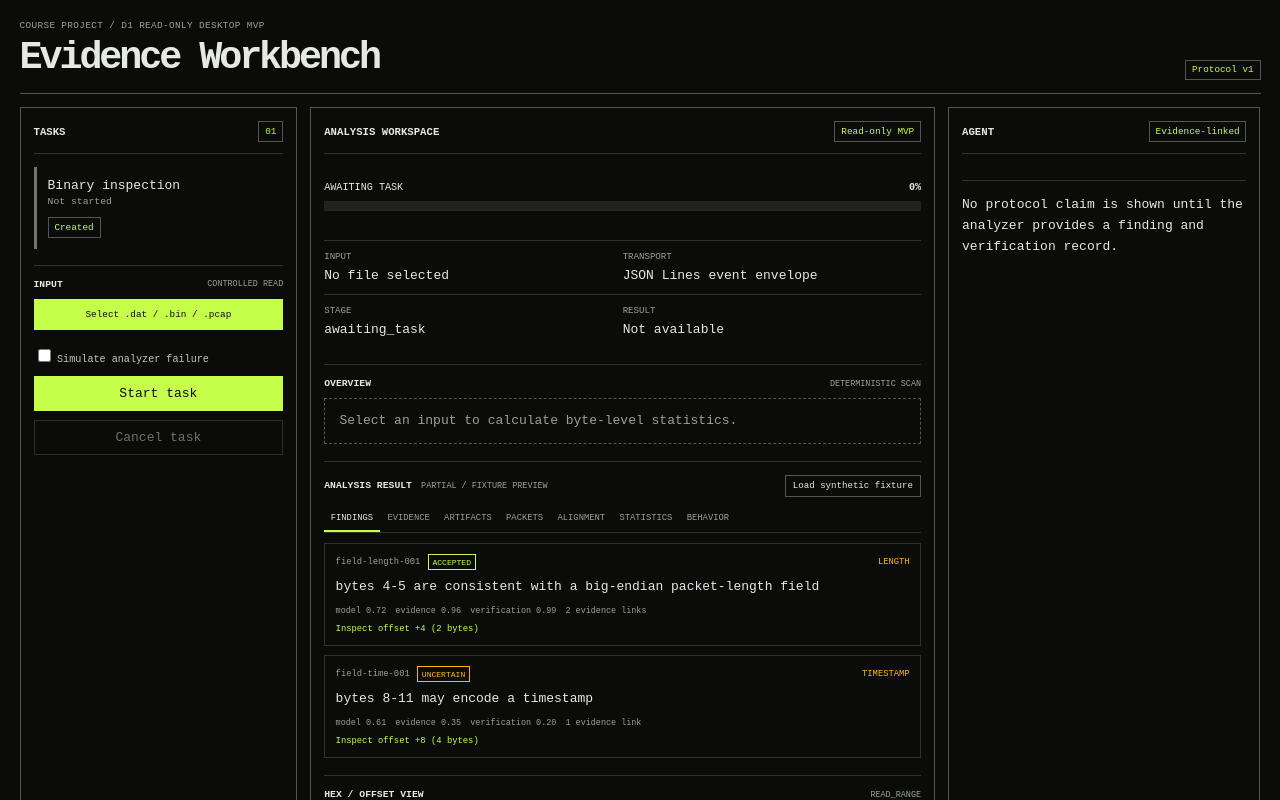
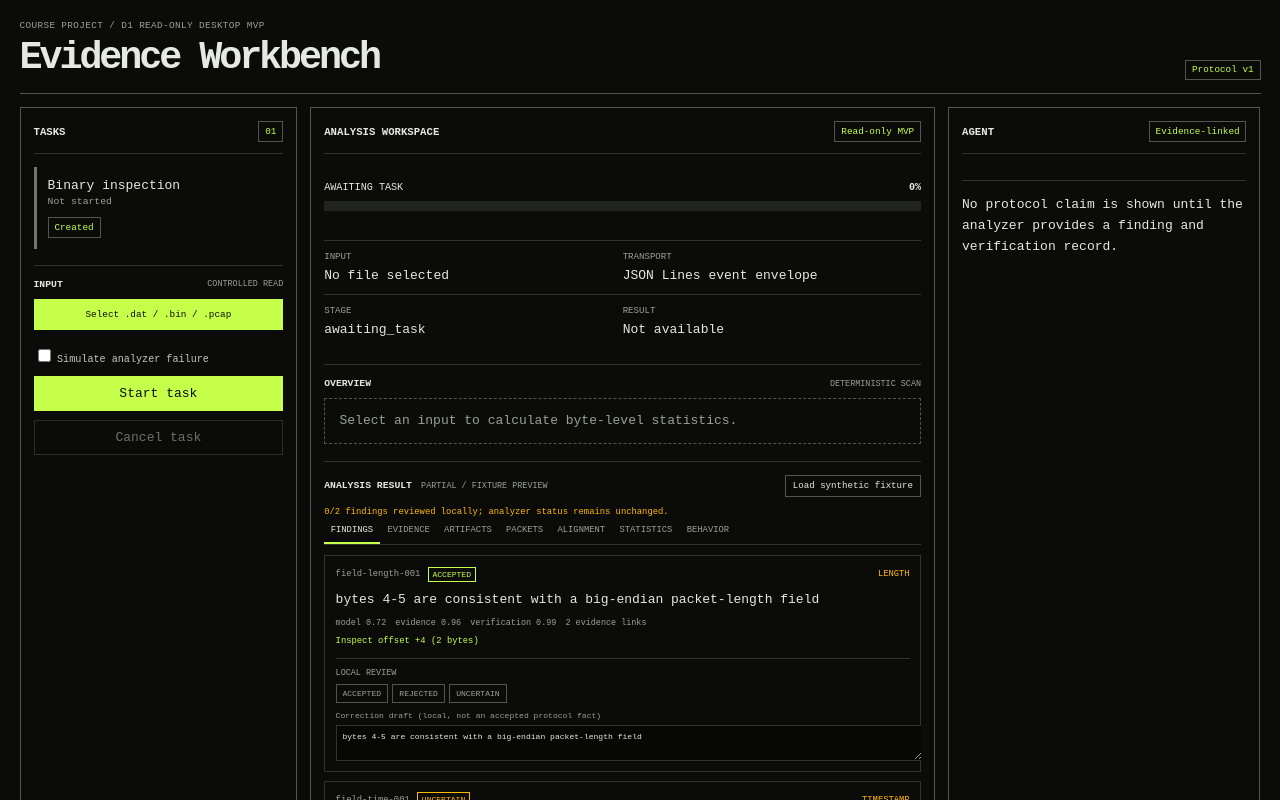
Before and after one commit to dddd2024/Course-Project, a React (Vite) app in the folder apps/desktop/: page / in a window 1280 px wide. Both pictures are taken after a click on the button "Load synthetic fixture". Shown: the top 800 px of the page. Built offline with nearby package versions, Linux system fonts and the light colour scheme.

Commit message:
feat(desktop): add local finding review controls

```diff
--- a/apps/desktop/src/AnalysisViews.tsx
+++ b/apps/desktop/src/AnalysisViews.tsx
@@ -5,6 +5,7 @@ import type {
   ArtifactRef,
   ByteLocation,
   EvidenceRecord,
+  FindingReview,
 } from "./analysisContracts";
 import { scoreLabel } from "./analysisContracts";
 
@@ -41,10 +42,17 @@ function StatusBadge({ status }: { status: AnalysisFinding["status"] }) {
 function FindingCard({
   finding,
   onJump,
+  review,
+  onReviewChange,
 }: {
   finding: AnalysisFinding;
   onJump: (location: ByteLocation) => void;
+  review?: FindingReview;
+  onReviewChange: (review: FindingReview) => void;
 }) {
+  const setDecision = (decision: FindingReview["decision"]) => {
+    onReviewChange({ decision, correction: review?.correction || finding.claim });
+  };
   return (
     <article className="finding-card">
       <div className="finding-heading">
@@ -63,6 +71,36 @@ function FindingCard({
           Inspect offset +{finding.location.offset} ({finding.location.length} bytes)
         </button>
       )}
+      <div className="finding-review">
+        <div className="review-heading">
+          <span>Local review</span>
+          {review && <StatusBadge status={review.decision} />}
+        </div>
+        <div className="review-actions" role="group" aria-label={`Review ${finding.findingId}`}>
+          {(["ACCEPTED", "REJECTED", "UNCERTAIN"] as const).map((decision) => (
+            <button
+              className={review?.decision === decision ? "review-button selected" : "review-button"}
+              key={decision}
+              onClick={() => setDecision(decision)}
+              aria-pressed={review?.decision === decision}
+              type="button"
+            >
+              {decision}
+            </button>
+          ))}
+        </div>
+        <label className="review-correction">
+          <span>Correction draft (local, not an accepted protocol fact)</span>
+          <textarea
+            value={review?.correction ?? finding.claim}
+            onChange={(event) => onReviewChange({
+              decision: review?.decision ?? "UNCERTAIN",
+              correction: event.target.value,
+            })}
+            rows={2}
+          />
+        </label>
+      </div>
     </article>
   );
 }
@@ -139,17 +177,27 @@ export function AnalysisViewContent({
   view,
   result,
   onJump,
+  reviews,
+  onReviewChange,
 }: {
   view: AnalysisViewName;
   result: AnalysisResult | null;
   onJump: (location: ByteLocation) => void;
+  reviews: Record<string, FindingReview>;
+  onReviewChange: (findingId: string, review: FindingReview) => void;
 }) {
   if (!result) return <EmptyResult />;
   if (view === "findings") {
     return (
       <div className="result-list">
         {result.findings.length > 0 ? result.findings.map((finding) => (
-          <FindingCard key={finding.findingId} finding={finding} onJump={onJump} />
+          <FindingCard
+            key={finding.findingId}
+            finding={finding}
+            onJump={onJump}
+            review={reviews[finding.findingId]}
+            onReviewChange={(review) => onReviewChange(finding.findingId, review)}
+          />
         )) : <div className="result-empty"><strong>No findings</strong><p>The result contains no protocol claims.</p></div>}
       </div>
     );
--- a/apps/desktop/src/App.tsx
+++ b/apps/desktop/src/App.tsx
@@ -1,7 +1,7 @@
 import { useEffect, useMemo, useState } from "react";
 import { AnalysisTabs, AnalysisViewContent } from "./AnalysisViews";
 import { demoAnalysisResult } from "./fixtures/demoAnalysisResult";
-import type { AnalysisViewName, ByteLocation, AnalysisResult } from "./analysisContracts";
+import type { AnalysisViewName, ByteLocation, FindingReview, AnalysisResult } from "./analysisContracts";
 import {
   cancelTask,
   inspectInput,
@@ -133,6 +133,7 @@ export function App() {
   const [analysisResult, setAnalysisResult] = useState<AnalysisResult | null>(null);
   const [activeView, setActiveView] = useState<AnalysisViewName>("findings");
   const [focusedLocation, setFocusedLocation] = useState<ByteLocation | null>(null);
+  const [findingReviews, setFindingReviews] = useState<Record<string, FindingReview>>({});
 
   useEffect(() => {
     let unlisten: (() => void) | undefined;
@@ -204,11 +205,16 @@ export function App() {
     setAnalysisResult(demoAnalysisResult);
     setActiveView("findings");
     setFocusedLocation(null);
+    setFindingReviews({});
   }
 
   function jumpToLocation(location: ByteLocation) {
     setFocusedLocation(location);
     setRangeOffset(Math.floor(location.offset / RANGE_SIZE) * RANGE_SIZE);
+  }
+
+  function updateFindingReview(findingId: string, review: FindingReview) {
+    setFindingReviews((current) => ({ ...current, [findingId]: review }));
   }
 
   async function stopTask() {
@@ -292,11 +298,18 @@ export function App() {
               <div><h3>Analysis result</h3><span>{analysisResult ? analysisResult.status + " / fixture preview" : "awaiting result"}</span></div>
               <button className="secondary compact" onClick={loadFixture}>Load synthetic fixture</button>
             </div>
+            {analysisResult && <p className="review-summary">{Object.keys(findingReviews).length}/{analysisResult.findings.length} findings reviewed locally; analyzer status remains unchanged.</p>}
             <AnalysisTabs active={activeView} onChange={setActiveView} hasResult={analysisResult !== null} />
             {focusedLocation && (
               <p className="focus-note">Hex focus: {focusedLocation.inputId} @ +{focusedLocation.offset} ({focusedLocation.length} bytes)</p>
             )}
-            <AnalysisViewContent view={activeView} result={analysisResult} onJump={jumpToLocation} />
+            <AnalysisViewContent
+              view={activeView}
+              result={analysisResult}
+              onJump={jumpToLocation}
+              reviews={findingReviews}
+              onReviewChange={updateFindingReview}
+            />
           </section>
           <HexView
             input={input}
@@ -322,6 +335,7 @@ export function App() {
             <div><dt>Finding</dt><dd>{analysisResult ? analysisResult.findings.length + " linked" : "None"}</dd></div>
             <div><dt>Evidence</dt><dd>{analysisResult ? (analysisResult.evidence?.length || 0) + " records" : input ? "Input metadata" : "None"}</dd></div>
             <div><dt>Decision</dt><dd>{analysisResult?.findings[0]?.status ?? "UNCERTAIN"}</dd></div>
+            <div><dt>Local review</dt><dd>{analysisResult ? Object.keys(findingReviews).length + " reviewed" : "None"}</dd></div>
           </dl>
         </aside>
       </section>
--- a/apps/desktop/src/analysisContracts.ts
+++ b/apps/desktop/src/analysisContracts.ts
@@ -1,4 +1,9 @@
 export type DecisionStatus = "ACCEPTED" | "REJECTED" | "UNCERTAIN";
+
+export interface FindingReview {
+  decision: DecisionStatus;
+  correction: string;
+}
 
 export interface ByteLocation {
   inputId: string;
--- a/apps/desktop/src/styles.css
+++ b/apps/desktop/src/styles.css
@@ -354,6 +354,67 @@ h2 {
   padding: 0.8rem;
 }
 
+.finding-review {
+  border-top: 1px solid #30342f;
+  margin-top: 0.8rem;
+  padding-top: 0.7rem;
+}
+
+.review-heading {
+  align-items: center;
+  color: #99a196;
+  display: flex;
+  font-size: 0.65rem;
+  justify-content: space-between;
+  text-transform: uppercase;
+}
+
+.review-actions {
+  display: flex;
+  flex-wrap: wrap;
+  gap: 0.35rem;
+  margin-top: 0.5rem;
+}
+
+.review-button {
+  background: transparent;
+  border: 1px solid #51564e;
+  color: #99a196;
+  font-size: 0.62rem;
+  padding: 0.3rem 0.45rem;
+}
+
+.review-button.selected {
+  border-color: #c6ff4a;
+  color: #c6ff4a;
+}
+
+.review-correction {
+  color: #99a196;
+  display: grid;
+  font-size: 0.62rem;
+  gap: 0.35rem;
+  margin-top: 0.6rem;
+}
+
+.review-correction textarea {
+  background: #070806;
+  border: 1px solid #30342f;
+  color: #e6e8e4;
+  font: inherit;
+  line-height: 1.4;
+  padding: 0.45rem;
+  resize: vertical;
+  width: 100%;
+}
+
+.review-summary {
+  color: #ffb800;
+  font-size: 0.68rem;
+  line-height: 1.4;
+  margin: 0.65rem 0 0;
+}
+
 .finding-heading {
   align-items: center;
   display: flex;
```
Also changed, not shown: 1 other file (tests, documents, lock files or other folders).
